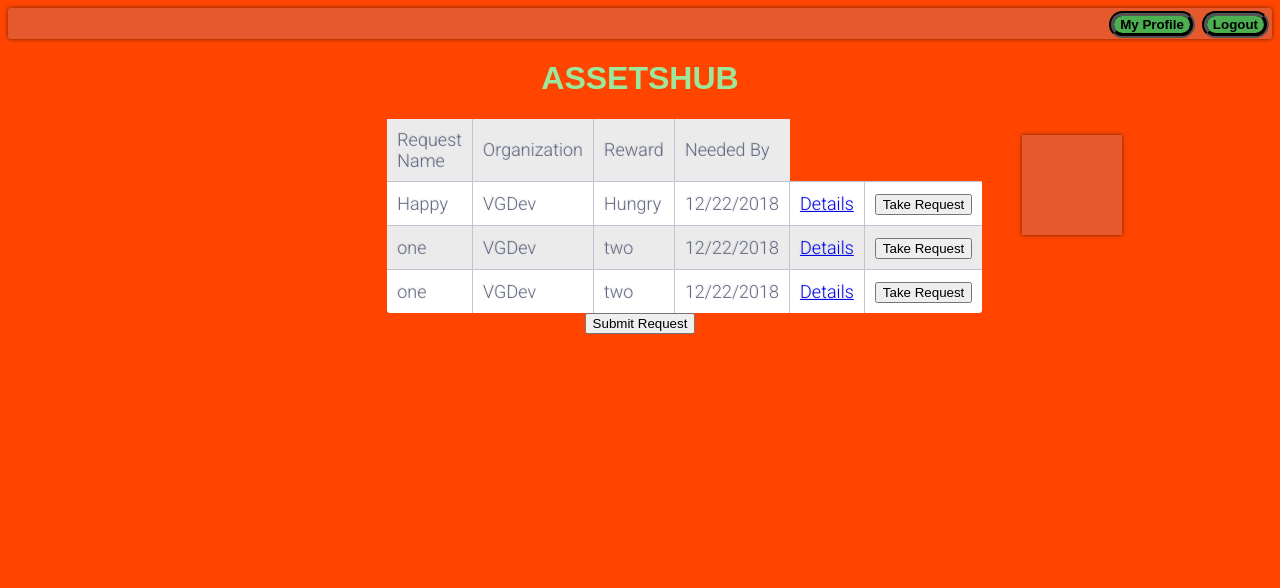
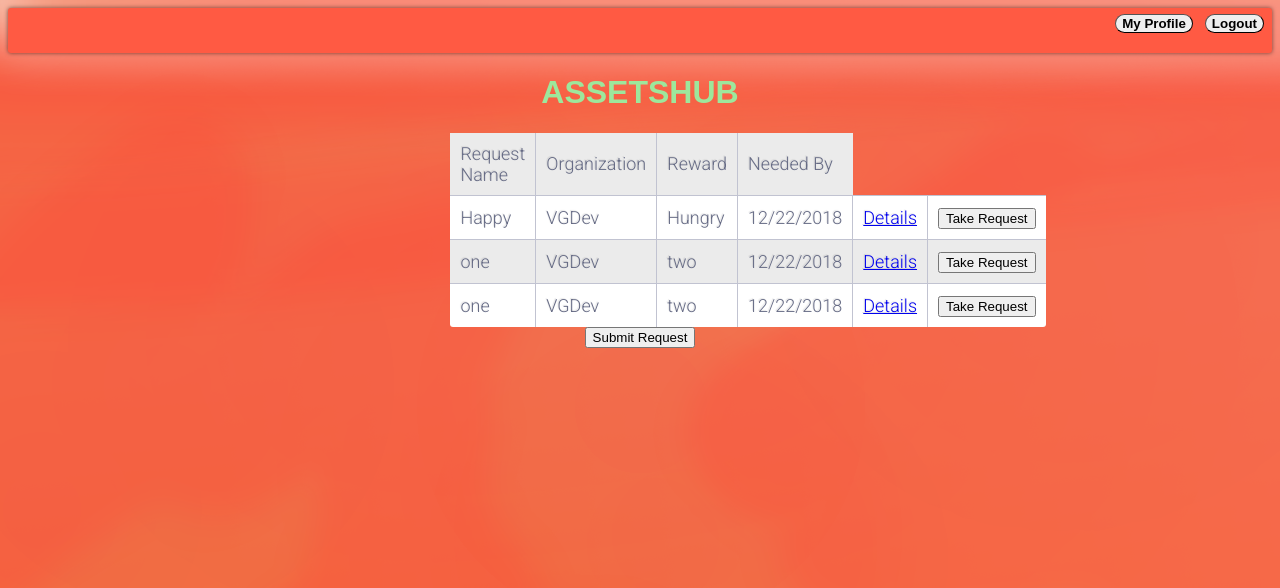
Before and after one commit to sean-fisher/HackGT2017, a PHP site: page /Pages/MainPageLogged.php in a window 1280 px wide. Shown: the top 588 px of the page. Run offline with PHP 8.4, Linux system fonts and the light colour scheme; some libraries are stand-ins or nearby versions.

Commit message:
Main screen CSS improvements

```diff
--- a/Pages/MainPageLogged.php
+++ b/Pages/MainPageLogged.php
@@ -13,6 +13,7 @@
 
         body {
             background-color: orangered;
+            background-image: url("../background.png");
             font-family: "Roboto", helvetica, arial, sans-serif;
             font-size: 16px;
             font-weight: 400;
@@ -101,7 +102,7 @@
             padding: 10px;
             border-spacing: 0.5rem;
             border-collapse: collapse;
-            margin-left: 30%;
+            margin-left: 35%;
             margin-right: 30%;
         }
 
@@ -122,17 +123,16 @@
             text-align: center;
         }
         input[class="profButton"],input[class="logoutButton"] {
-            margin-right: 3px;
-            background-color: #4CAF50;
-            border-style: groove;
-            border-width: thick;
+            margin-right: 8px;
+            margin-top: 3px;
+            border-width: thin;
             border-radius: 20px;
             font-weight: bold;
             cursor: pointer;
         }
         .rectangle {
-           background: #e5592e;
-           height: 31px;
+            background: #FF5A43;
+            height: 45px;
             position: relative;
             -moz-box-shadow: 0px 0px 4px rgba(0,0,0,0.55);
             box-shadow: 0px 0px 4px rgba(0,0,0,0.55);
@@ -181,10 +181,7 @@
                 <td>Organization</td>
                 <td>Reward</td>
                 <td>Needed By</td>
-                </td>
             </tr>
-            <p class="rectangle2">
-    </p>
         </table>
 
     </div>
```
Also changed, not shown: background.png (added). Lines whose indentation alone changed are shown as unchanged.
